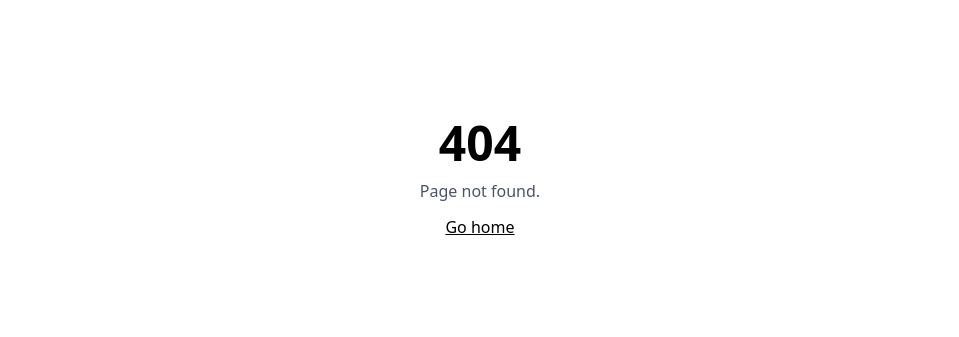
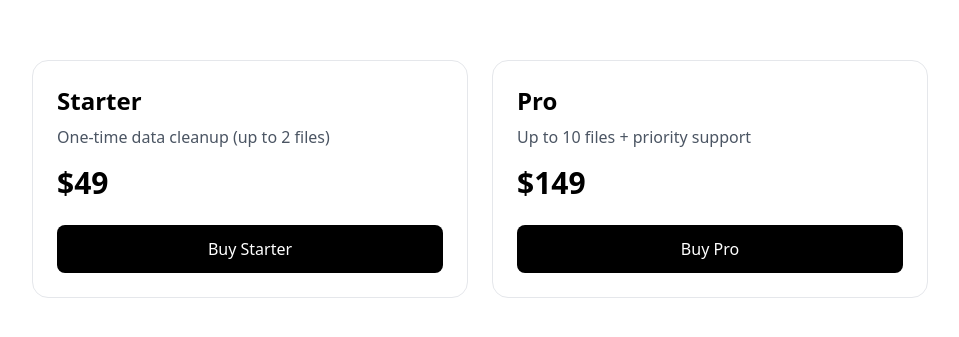
Before and after one commit to rrr7wq4qj2-cpu/tideclean-ai, a Next.js app: page /pricing in a window 1280 px wide. Before the commit this address had no page. Shown: the part 221-558 px from the top of the page, without its empty margins (160-1119 px from the left). Built offline with nearby package versions, Linux system fonts and the light colour scheme; no server answers.

Commit message:
Create pricing.tsx

```diff
--- /dev/null
+++ b/pages/pricing.tsx
@@ -0,0 +1,62 @@
+import Head from 'next/head'
+import { useState } from 'react'
+
+const STARTER = process.env.NEXT_PUBLIC_STARTER_PRICE_ID || ''
+const PRO = process.env.NEXT_PUBLIC_PRO_PRICE_ID || ''
+
+export default function Pricing() {
+  const [loading, setLoading] = useState<string | null>(null)
+
+  async function go(priceId: string) {
+    if (!priceId) { alert('Price ID not configured.'); return }
+    setLoading(priceId)
+    try {
+      const res = await fetch('/api/checkout_sessions', {
+        method: 'POST',
+        headers: { 'Content-Type': 'application/json' },
+        body: JSON.stringify({ priceId }),
+      })
+      const data = await res.json()
+      if (!res.ok || !data?.url) throw new Error('Failed to create session')
+      window.location.href = data.url
+    } catch (e) {
+      alert('Checkout failed. Double-check your Stripe keys & Price IDs in Vercel.')
+      setLoading(null)
+    }
+  }
+
+  return (
+    <>
+      <Head><title>Pricing • TideClean AI</title></Head>
+      <main className="min-h-screen p-8 flex items-center justify-center">
+        <div className="grid gap-6 md:grid-cols-2 max-w-4xl w-full">
+          <div className="border rounded-2xl p-6">
+            <h2 className="text-2xl font-semibold">Starter</h2>
+            <p className="text-gray-600 mt-2">One-time data cleanup (up to 2 files)</p>
+            <p className="text-3xl font-bold mt-4">$49</p>
+            <button
+              onClick={() => go(STARTER)}
+              disabled={!STARTER || loading===STARTER}
+              className="mt-6 w-full rounded-lg bg-black text-white py-3 disabled:opacity-60"
+            >
+              {loading===STARTER ? 'Redirecting…' : 'Buy Starter'}
+            </button>
+          </div>
+
+          <div className="border rounded-2xl p-6">
+            <h2 className="text-2xl font-semibold">Pro</h2>
+            <p className="text-gray-600 mt-2">Up to 10 files + priority support</p>
+            <p className="text-3xl font-bold mt-4">$149</p>
+            <button
+              onClick={() => go(PRO)}
+              disabled={!PRO || loading===PRO}
+              className="mt-6 w-full rounded-lg bg-black text-white py-3 disabled:opacity-60"
+            >
+              {loading===PRO ? 'Redirecting…' : 'Buy Pro'}
+            </button>
+          </div>
+        </div>
+      </main>
+    </>
+  )
+}
```
